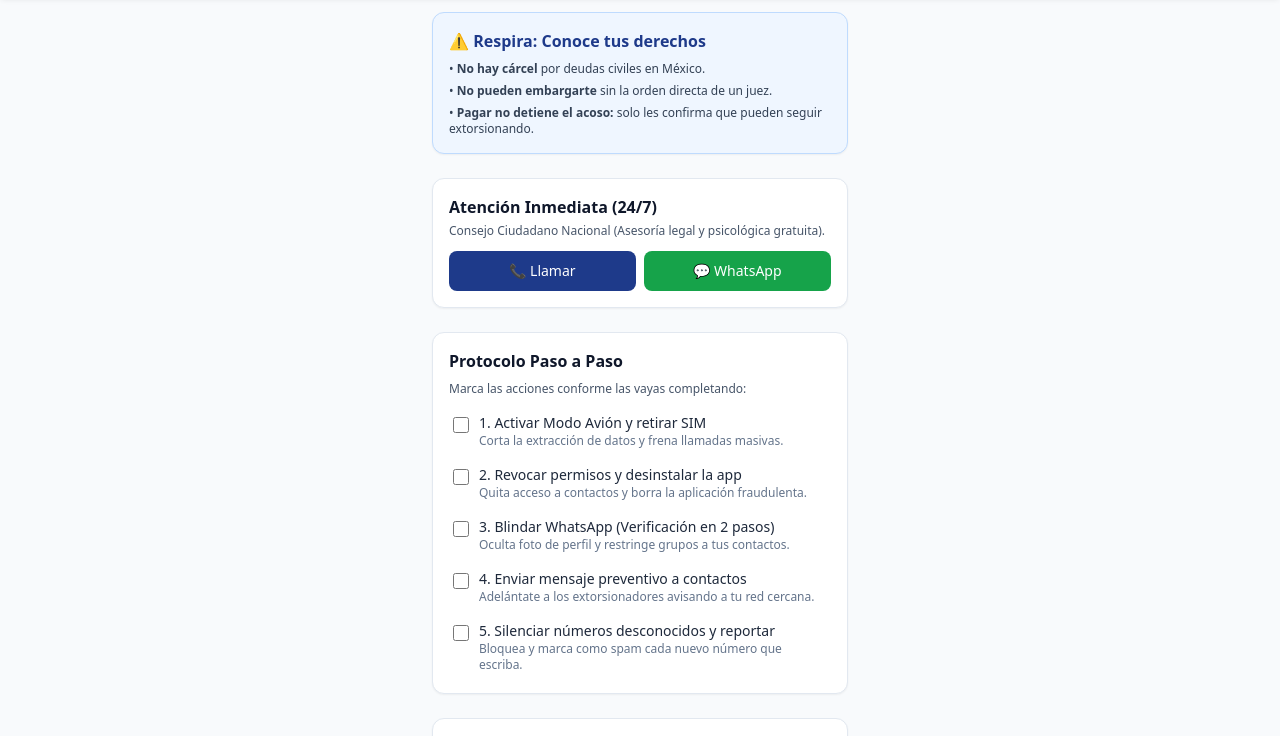
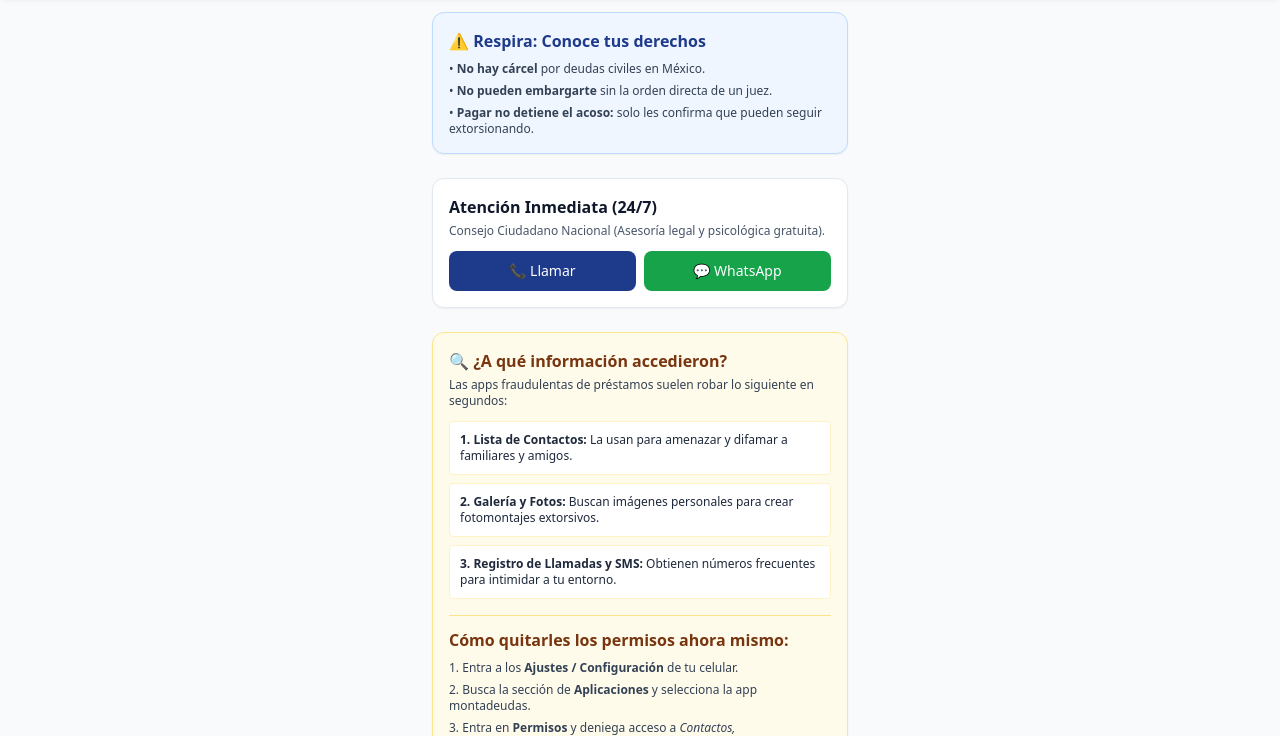
Before and after one commit to fernandodiaz020715-ux/escudo-digital, a plain HTML site: page index.html in a window 1280 px wide. Shown: the part 64-800 px from the top of the page. Drawn offline with nearby package versions, Linux system fonts and the light colour scheme.

Commit message:
Add section on permissions and data theft risks
Added a new section detailing the risks of fraudulent apps and how to revoke their permissions.

```diff
--- a/index.html
+++ b/index.html
@@ -4,7 +4,6 @@
     <meta charset="UTF-8">
     <meta name="viewport" content="width=device-width, initial-scale=1.0">
     <title>Escudo Digital - Apoyo y Blindaje Antiextorsión</title>
-    <!-- Tailwind CSS para un diseño limpio y moderno -->
     <script src="https://cdn.tailwindcss.com"></script>
 </head>
 <body class="bg-slate-50 text-slate-800 font-sans antialiased min-h-screen flex flex-col">
@@ -45,6 +44,36 @@
                 <a href="https://wa.me/525555335533?text=Hola,%20necesito%20asesoría%20por%20una%20extorsión%20de%20aplicación." target="_blank" class="bg-green-600 text-white text-center py-2.5 rounded-lg font-medium text-sm flex items-center justify-center gap-1.5 hover:bg-green-700 transition">
                     💬 WhatsApp
                 </a>
+            </div>
+        </div>
+
+        <!-- NUEVO: Diagnóstico de Permisos y Datos Robados -->
+        <div class="bg-amber-50 border border-amber-200 rounded-xl p-4 shadow-sm">
+            <h3 class="font-bold text-amber-900 mb-1 flex items-center gap-2">
+                🔍 ¿A qué información accedieron?
+            </h3>
+            <p class="text-xs text-slate-700 mb-3">Las apps fraudulentas de préstamos suelen robar lo siguiente en segundos:</p>
+
+            <div class="space-y-2 text-xs text-slate-800">
+                <div class="bg-white p-2.5 rounded border border-amber-100">
+                    <strong>1. Lista de Contactos:</strong> La usan para amenazar y difamar a familiares y amigos.
+                </div>
+                <div class="bg-white p-2.5 rounded border border-amber-100">
+                    <strong>2. Galería y Fotos:</strong> Buscan imágenes personales para crear fotomontajes extorsivos.
+                </div>
+                <div class="bg-white p-2.5 rounded border border-amber-100">
+                    <strong>3. Registro de Llamadas y SMS:</strong> Obtienen números frecuentes para intimidar a tu entorno.
+                </div>
+            </div>
+
+            <div class="mt-4 pt-3 border-t border-amber-200">
+                <h4 class="font-bold text-amber-900 mb-2">Cómo quitarles los permisos ahora mismo:</h4>
+                <ol class="text-xs space-y-1.5 text-slate-700 list-decimal list-inside">
+                    <li>Entra a los <strong>Ajustes / Configuración</strong> de tu celular.</li>
+                    <li>Busca la sección de <strong>Aplicaciones</strong> y selecciona la app montadeudas.</li>
+                    <li>Entra en <strong>Permisos</strong> y deniega acceso a <em>Contactos, Almacenamiento, Teléfono y Cámara</em>.</li>
+                    <li>Regresa y presiona <strong>Desinstalar / Borrar aplicación</strong> por completo.</li>
+                </ol>
             </div>
         </div>
 
```
